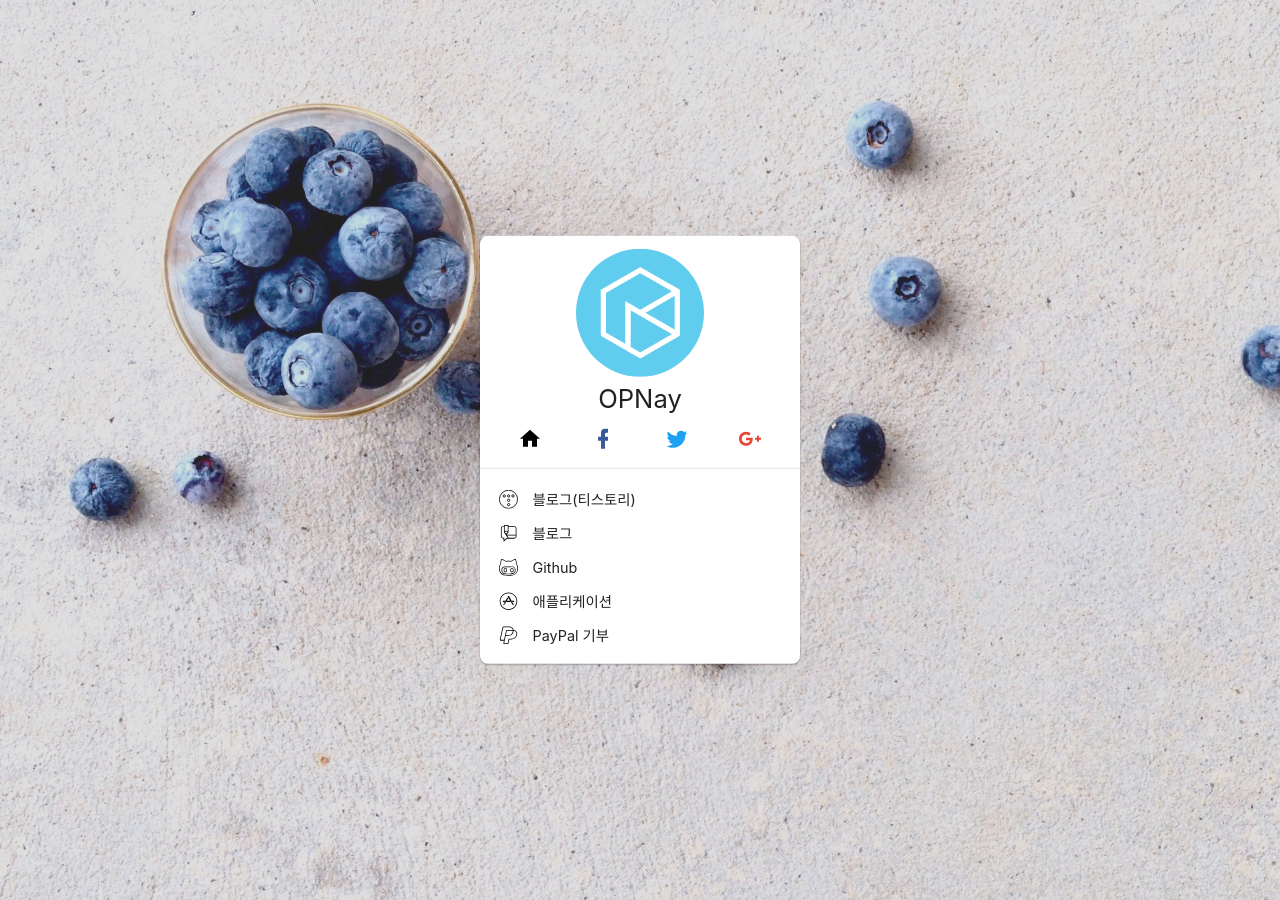
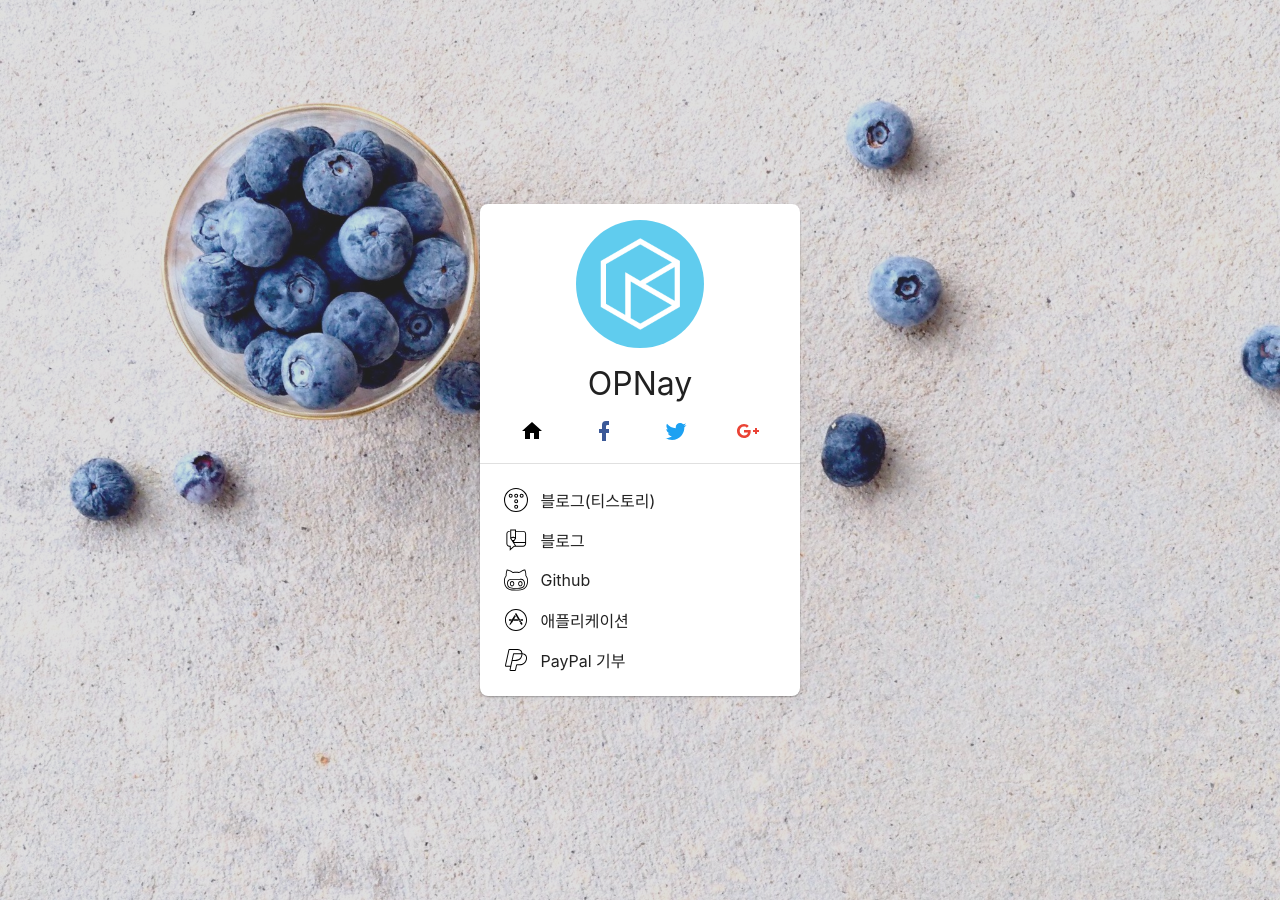
Before and after one commit to opnay/opnay.github.io, a Jekyll site: the page built from index.html, in a window 1280 px wide. Built offline with Jekyll 4.4.1, drawn with Linux system fonts in a browser that asks for light colours.

Commit message:
index: Update styles

```diff
--- a/index.html
+++ b/index.html
@@ -2,7 +2,7 @@
 layout: "base"
 title: "OPNay's Lab"
 ---
-<section class="card center">
+<section id="profile" class="card center">
     <div class="block">
         <img class="profile" src="/image/profile.png" />
         <div class="name">OPNay</div>
@@ -22,15 +22,17 @@ title: "OPNay's Lab"
 		{% endfor %}
 	</div>
     <style>
-        .card {margin:0; width:320px;}
-        .card .block {padding:0.8rem;}
         .card.center {position:absolute; top:50%; left:50%; transform:translate(-50%, -50%); text-align:center;}
-        .card .profile {display:block; margin:0 auto 0.4rem; width:128px; height:128px; border-radius:50%;}
-        .card .name {margin-bottom:0.8rem; font-size:1.6rem;}
-        .card .social {justify-content:space-around;}
-        .card .link {display:block; padding:0.4rem; text-align:left;}
-        .card .link:hover {background:#EEE; text-decoration:none;}
-        .card .link .icon {margin-right:0.6rem; width:1.2rem; height:1.2rem; vertical-align:middle;}
-        .card .link .title {line-height:1.2rem; font-size:0.9rem; vertical-align:middle;}
+
+        #profile {margin:0; width:320px;}
+        #profile .block {padding:16px;}
+        #profile .profile {display:block; margin:0 auto 16px; width:128px; height:128px; border-radius:50%;}
+        #profile .name {margin-bottom:16px; font-size:32px;}
+        #profile .social {justify-content:space-around;}
+
+        #profile .link {display:block; padding:8px; text-align:left;}
+        #profile .link:hover {background:#EEE; text-decoration:none;}
+        #profile .link .icon {margin-right:8px; width:24px; height:24px; vertical-align:middle;}
+        #profile .link .title {vertical-align:middle;}
     </style>
 </section>
```
